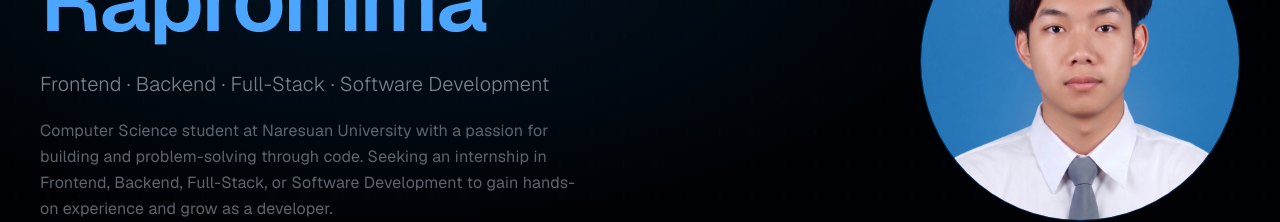
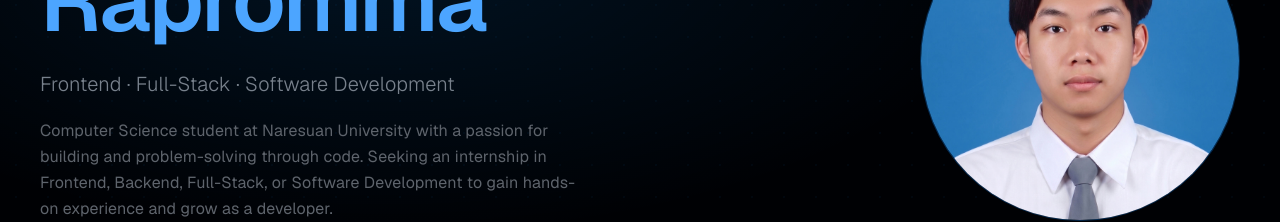
Before and after one commit to Panuwatjr-05/my-resume, a Next.js app: page / in a window 1280 px wide. Shown: the part 363-585 px from the top of the page. Built offline with nearby package versions, Linux system fonts and the light colour scheme.

Commit message:
delate backend

```diff
--- a/app/page.tsx
+++ b/app/page.tsx
@@ -214,7 +214,7 @@ export default function Home() {
               </h1>
 
               <p className="hero-item text-xl font-light mb-5" style={{ color: "oklch(0.6 0.02 255)", "--delay": 280 } as React.CSSProperties}>
-                Frontend · Backend · Full-Stack · Software Development
+                Frontend · Full-Stack · Software Development
               </p>
 
               <p className="hero-item text-base leading-relaxed mb-10" style={{ color: "var(--muted)", maxWidth: "52ch", textWrap: "pretty", "--delay": 360 } as React.CSSProperties}>
```
